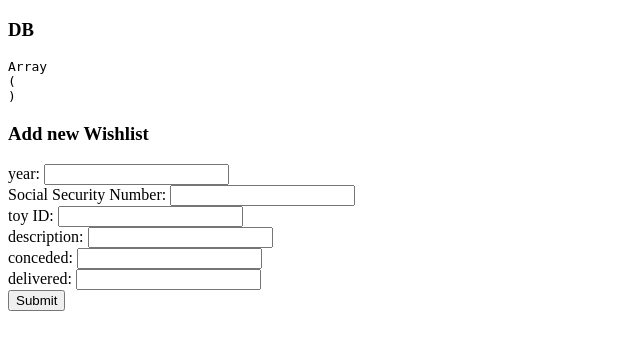
After one commit to RaymondSWE/php_databaskonstruktion, a PHP site: page /wishlistInsert.php in a window 1280 px wide. The commit adds this page. Shown: the top 350 px of the page, without its empty margins (0-640 px from the left). Run offline with PHP 8.4, Linux system fonts and the light colour scheme.

Commit message:
fixed naming convention for pages

```diff
--- a/db.php
+++ b/kid.php
@@ -41,7 +41,7 @@
 
 
 <h3>Kid Option Box</h3>
-<form action="db.php" method="post">
+<form action="kid.php" method="post">
 	<select size='1' name='PNR'>
 <?php
 		foreach($pdo->query( 'SELECT * FROM kid ORDER BY NAME;' ) as $row){
--- /dev/null
+++ b/wishlistInsert.php
@@ -0,0 +1,55 @@
+<!DOCTYPE html>
+<html lang="en">
+<head>
+    <meta charset="UTF-8">
+    <meta http-equiv="X-UA-Compatible" content="IE=edge">
+    <meta name="viewport" content="width=device-width, initial-scale=1.0">
+    <title>Insert to wishlist</title>
+</head>
+<body>
+
+<h3>DB</h3>
+    <?php
+function debug($o)
+{
+    echo '<pre>';
+    print_r($o);
+    echo '</pre>';
+}
+
+debug($_POST);
+
+$pdo = new PDO('mysql:dbname=a21rammo;host=localhost', 'raman', 'user_password');
+$pdo->setAttribute( PDO::ATTR_ERRMODE, PDO::ERRMODE_WARNING );
+?>
+
+<h3>Add new Wishlist</h3>
+<form action="wishlistInsert.php" method="post">
+year: <input type="text" name="year" /><br>
+Social Security Number: <input type="text" name="PNR" /><br>
+toy ID: <input type="text" name="toyId" /><br>
+description: <input type="text" name="description" /><br>
+conceded: <input type="text" name="conceded" /><br>
+delivered: <input type="text" name="delivered" /><br>
+<input type="submit" />
+</form>
+<table>
+
+<?php
+		// Only make insert if there is a form post to process
+		if(isset($_POST['year'])){
+				$querystring='INSERT INTO wishlist (year,PNR,toyId,description,conceded,delivered) VALUES(:year,:PNR,:toyId,:description,:conceded, :delivered);';
+				$stmt = $pdo->prepare($querystring);
+				$stmt->bindParam(':year', $_POST['year']);
+				$stmt->bindParam(':PNR', $_POST['PNR']);
+				$stmt->bindParam(':toyId', $_POST['toyId']);
+                $stmt->bindParam(':description', $_POST['description']);
+                $stmt->bindParam(':conceded', $_POST['conceded']);
+                $stmt->bindParam(':delivered', $_POST['delivered']);
+				$stmt->execute();
+		}
+?>
+</table>
+
+</body>
+</html>
```
Also changed, not shown: kidInsert.php (renamed from index.php, +1 -17 lines), wishlist.php (added, +32 -0 lines).
